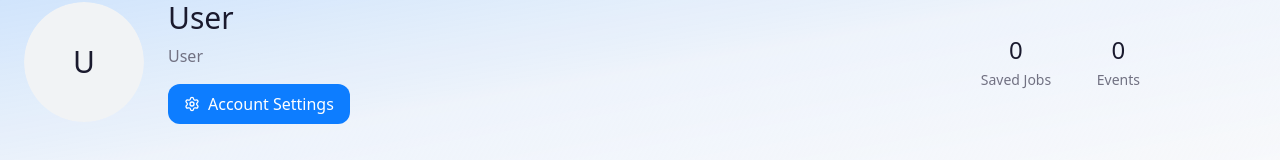
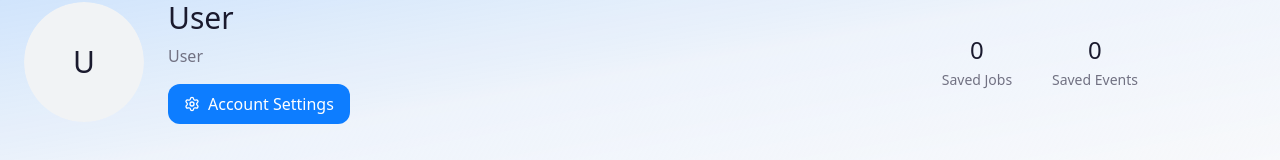
Before and after one commit to Shemz-ux/FOP-app, a React (Vite) app in the folder frontend/: page /profile in a window 1280 px wide. Shown: the part 121-281 px from the top of the page. Built offline with nearby package versions, Linux system fonts and the light colour scheme; no server answers.

Commit message:
Updating to show saved events

```diff
--- a/frontend/src/pages/Profile/Profile.jsx
+++ b/frontend/src/pages/Profile/Profile.jsx
@@ -353,9 +353,9 @@ export default function Profile() {
               </div>
               <div>
                 <div className="text-2xl mb-1 text-foreground">
-                  {isSociety() ? savedEventsData.length : registeredEventsData.length}
+                  {savedEventsData.length}
                 </div>
-                <div className="text-muted-foreground text-sm">{isSociety() ? 'Saved Events' : 'Events'}</div>
+                <div className="text-muted-foreground text-sm">{isSociety() ? 'Saved Events' : 'Saved Events'}</div>
               </div>
             </div>
           </div>
```
